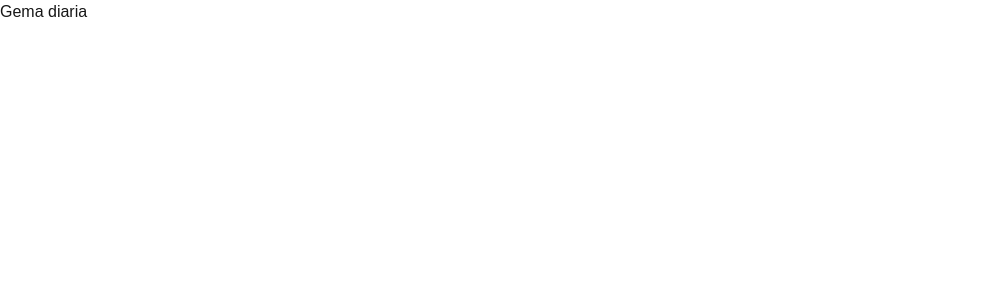
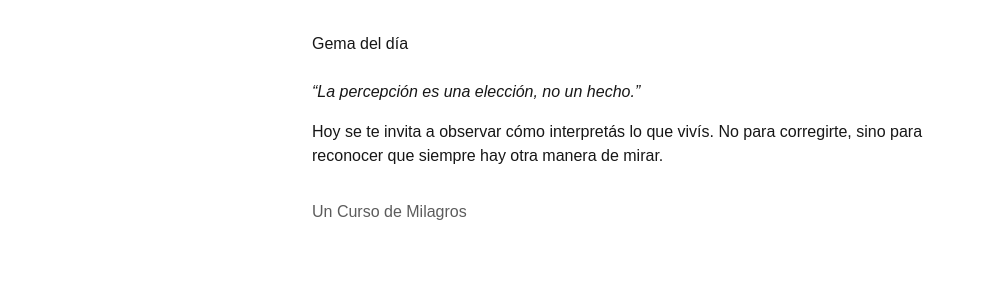
Before and after one commit to verovilab/camino-ucdm, a Next.js app: page /gema in a window 1280 px wide. Shown: the top 300 px of the page, without its empty margins (0-985 px from the left). Built offline with nearby package versions, Linux system fonts and the light colour scheme.

Commit message:
Refactor GemaPage to include styled main content

```diff
--- a/app/gema/page.tsx
+++ b/app/gema/page.tsx
@@ -1,3 +1,21 @@
 export default function GemaPage() {
-  return <div>Gema diaria</div>;
+  return (
+    <main style={{ padding: "2rem", maxWidth: 720, margin: "0 auto" }}>
+      <h1>Gema del día</h1>
+
+      <p style={{ marginTop: "1.5rem", fontStyle: "italic" }}>
+        “La percepción es una elección, no un hecho.”
+      </p>
+
+      <p style={{ marginTop: "1rem" }}>
+        Hoy se te invita a observar cómo interpretás lo que vivís.
+        No para corregirte, sino para reconocer que siempre hay
+        otra manera de mirar.
+      </p>
+
+      <p style={{ marginTop: "2rem", opacity: 0.7 }}>
+        Un Curso de Milagros
+      </p>
+    </main>
+  );
 }
```
